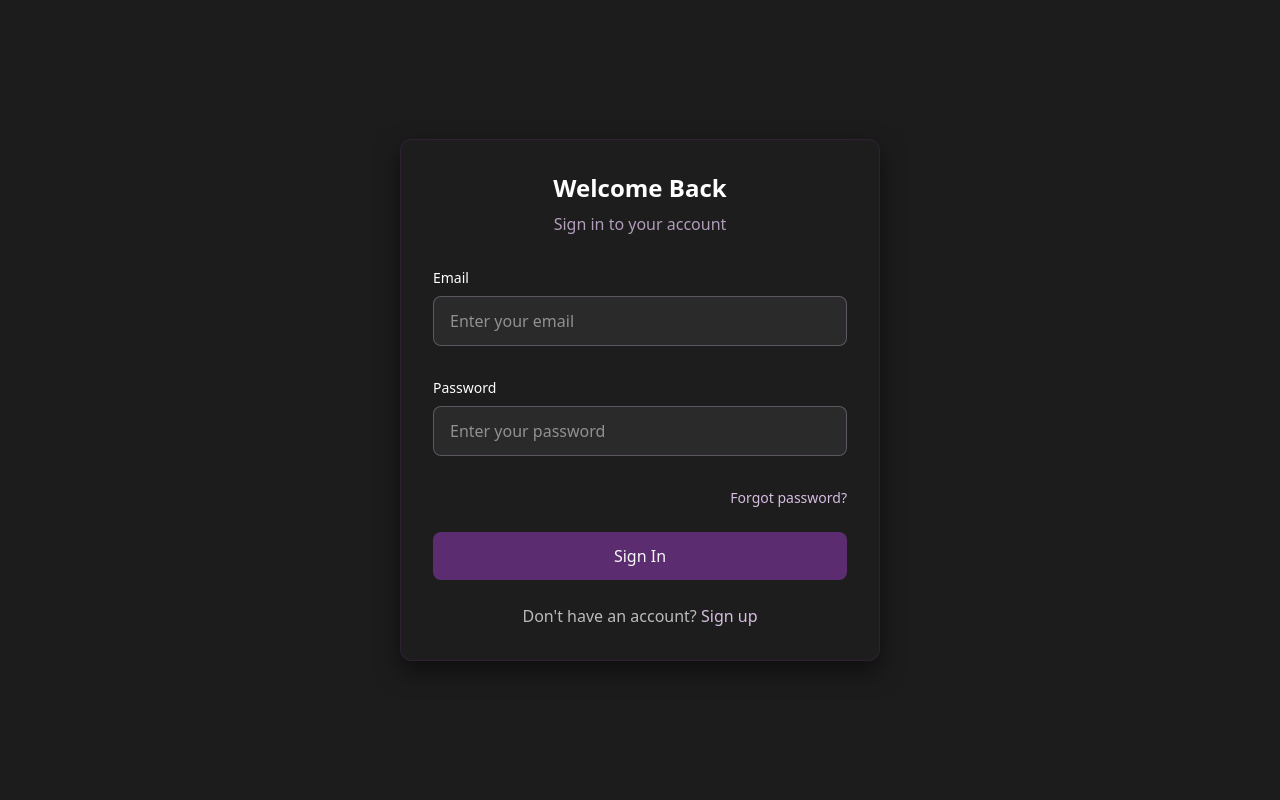
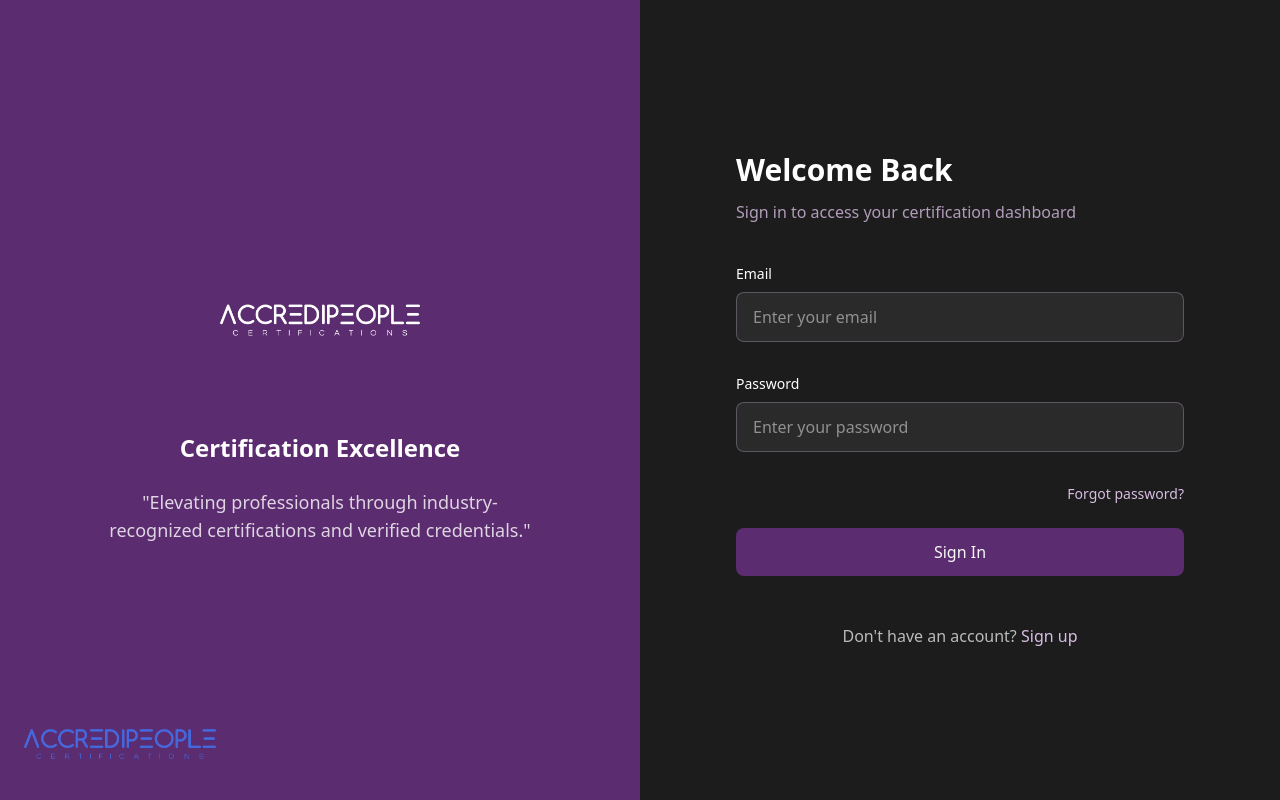
Before and after one commit to AccrediPeople-Devops/accredi-client, a Next.js app: page /login in a window 1280 px wide. Built offline with nearby package versions, Linux system fonts and the light colour scheme.

Commit message:
Update page.tsx

```diff
--- a/app/login/page.tsx
+++ b/app/login/page.tsx
@@ -2,6 +2,7 @@
 
 import React, { useState } from "react";
 import Link from "next/link";
+import Image from "next/image";
 import { useRouter } from "next/navigation";
 import Input from "../components/Input";
 import Button from "../components/Button";
@@ -64,20 +65,53 @@ export default function LoginPage() {
   };
 
   return (
-    <div className="auth-container">
-      <div className="auth-card">
-        <div className="text-center mb-8">
-          <h1 className="text-2xl font-bold text-white mb-2">Welcome Back</h1>
-          <p className="text-secondary/80">Sign in to your account</p>
+    <div className="min-h-screen flex flex-col md:flex-row">
+      {/* Left column with logo and quote */}
+      <div className="w-full md:w-1/2 bg-[#5b2c6f] flex flex-col items-center justify-center p-8 relative">
+        <div className="max-w-md w-full flex flex-col items-center">
+          <div className="relative w-80 h-32 mb-12">
+            <Image
+              src="/Logo/Only Transperent/full_margin_transparent_white.png"
+              alt="Accredipeople Logo"
+              fill
+              style={{ objectFit: "contain" }}
+              priority
+            />
+          </div>
+          <div className="text-white text-center">
+            <h2 className="text-2xl font-semibold mb-6">Certification Excellence</h2>
+            <p className="text-lg opacity-80">
+              "Elevating professionals through industry-recognized certifications and verified credentials."
+            </p>
+          </div>
+        </div>
+        <div className="absolute bottom-6 left-6">
+          <div className="relative w-48 h-16">
+            <Image
+              src="/Logo/Only Transperent/full_trimmed_transparent_color1.png"
+              alt="Accredipeople Color Logo"
+              fill
+              style={{ objectFit: "contain" }}
+            />
+          </div>
+        </div>
+      </div>
+
+      {/* Right column with login form */}
+      <div className="w-full md:w-1/2 flex items-center justify-center p-8 bg-background">
+        <div className="w-full max-w-md">
+          <div className="mb-10">
+            <h1 className="text-3xl font-bold text-white">Welcome Back</h1>
+            <p className="text-secondary/80 mt-3">Sign in to access your certification dashboard</p>
           </div>
 
           {errors.general && (
-          <div className="bg-error/20 border border-error/30 text-white px-4 py-3 rounded mb-4">
+            <div className="bg-error/20 border border-error/30 text-white px-4 py-3 rounded mb-6">
               {errors.general}
             </div>
           )}
 
-        <form onSubmit={handleSubmit}>
+          <form onSubmit={handleSubmit} className="space-y-6">
             <Input
               label="Email"
               type="email"
@@ -100,13 +134,13 @@ export default function LoginPage() {
               autoComplete="current-password"
             />
 
-          <div className="flex justify-end mb-6">
+            <div className="flex justify-end">
               <Link href="/forgot-password" className="auth-link text-sm">
                 Forgot password?
               </Link>
             </div>
 
-          <Button type="submit" fullWidth disabled={isLoading}>
+            <Button type="submit" fullWidth disabled={isLoading} className="py-3">
               {isLoading ? "Signing in..." : "Sign In"}
             </Button>
 
@@ -121,5 +155,6 @@ export default function LoginPage() {
           </form>
         </div>
       </div>
+    </div>
   );
 }
```
Lines whose indentation alone changed are shown as unchanged.
